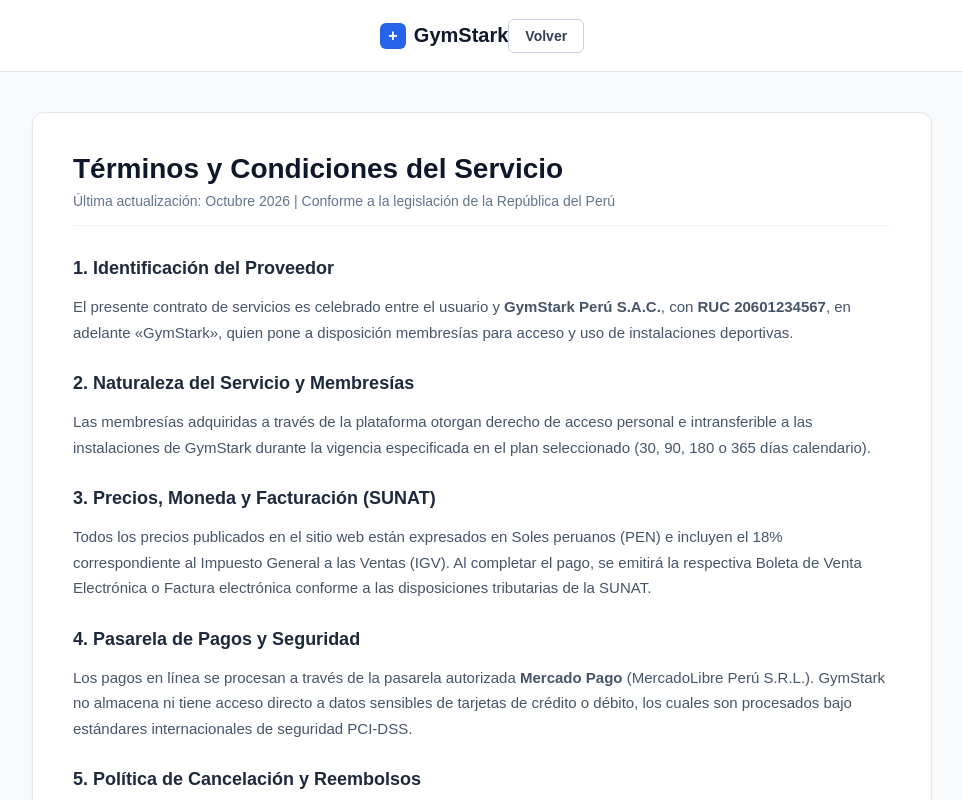
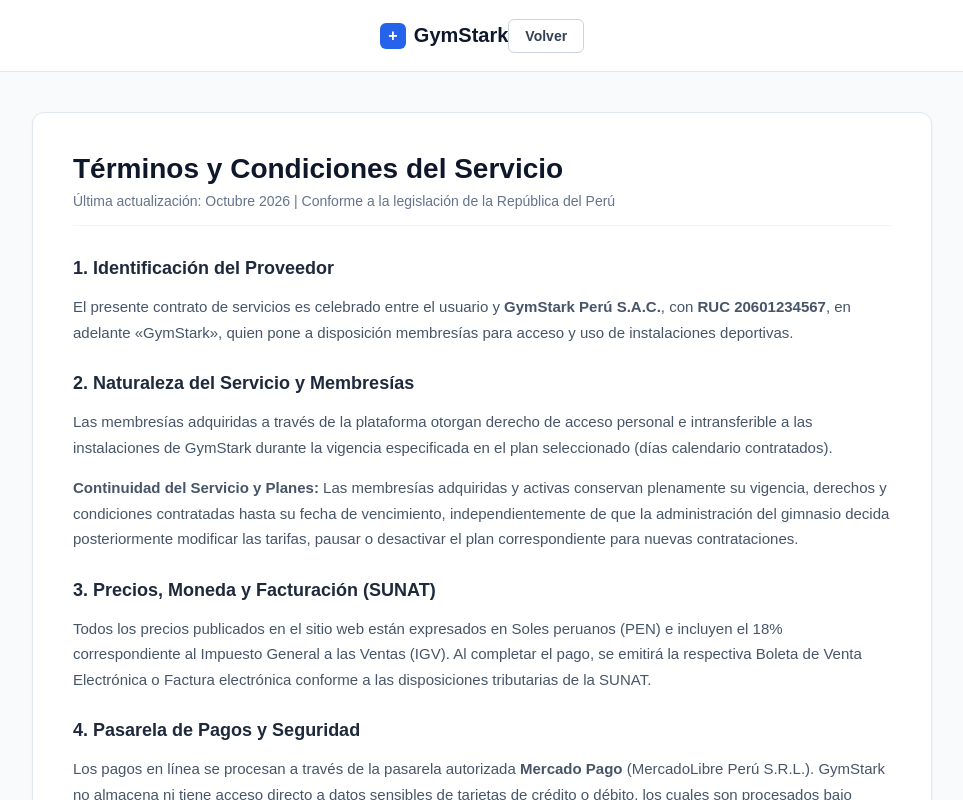
Before and after one commit to Hrid1402/GymSystem, a React (Vite) app in the folder frontend/: page /terminos-y-condiciones in a window 1280 px wide. Shown: the top 800 px of the page, without its empty margins (158-1121 px from the left). Built offline with nearby package versions, Linux system fonts and the light colour scheme; no server answers.

Commit message:
feat: plan can't be deleted if users on it

```diff
--- a/frontend/src/components/layout/DashboardLayout.jsx
+++ b/frontend/src/components/layout/DashboardLayout.jsx
@@ -12,7 +12,7 @@
     {
       name: 'Inicio',
       path: PATHS.INICIO,
-      roles: ['MANAGER', 'RECEPTIONIST', 'CLIENT'],
+      roles: ['CLIENT'],
       icon: (
         <svg viewBox="0 0 24 24" fill="none" stroke="currentColor" strokeWidth="2">
           <path d="M3 9l9-7 9 7v11a2 2 0 0 1-2 2H5a2 2 0 0 1-2-2z"></path>
--- a/frontend/src/components/plans/PlanModal.jsx
+++ b/frontend/src/components/plans/PlanModal.jsx
@@ -79,8 +79,8 @@
 
     if (formData.price === '' || isNaN(Number(formData.price))) {
       newErrors.price = 'Ingrese un precio válido';
-    } else if (Number(formData.price) < 0) {
-      newErrors.price = 'El precio no puede ser negativo';
+    } else if (Number(formData.price) <= 0) {
+      newErrors.price = 'El precio debe ser mayor a 0 (S/)';
     }
 
     if (formData.duration_days === '' || isNaN(Number(formData.duration_days))) {
--- a/frontend/src/pages/legal/TerminosYCondiciones.jsx
+++ b/frontend/src/pages/legal/TerminosYCondiciones.jsx
@@ -34,7 +34,10 @@
         <section className="legal-section">
           <h2>2. Naturaleza del Servicio y Membresías</h2>
           <p>
-            Las membresías adquiridas a través de la plataforma otorgan derecho de acceso personal e intransferible a las instalaciones de GymStark durante la vigencia especificada en el plan seleccionado (30, 90, 180 o 365 días calendario).
+            Las membresías adquiridas a través de la plataforma otorgan derecho de acceso personal e intransferible a las instalaciones de GymStark durante la vigencia especificada en el plan seleccionado (días calendario contratados).
+          </p>
+          <p>
+            <strong>Continuidad del Servicio y Planes:</strong> Las membresías adquiridas y activas conservan plenamente su vigencia, derechos y condiciones contratadas hasta su fecha de vencimiento, independientemente de que la administración del gimnasio decida posteriormente modificar las tarifas, pausar o desactivar el plan correspondiente para nuevas contrataciones.
           </p>
         </section>
 
```
Also changed, not shown: 1 other file (tests, documents, lock files or other folders).
